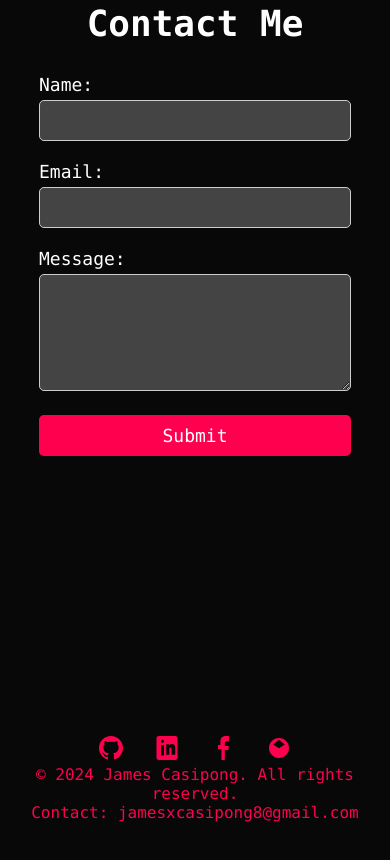
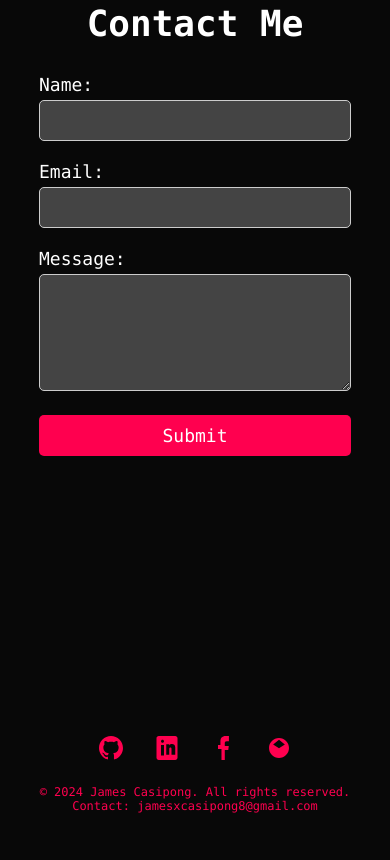
Before and after one commit to jamescasipong/sample-portfolio, a plain HTML site: page index.html in a window 390 px wide. Shown: the part 6086-6946 px from the top of the page. Drawn offline with Linux system fonts and the light colour scheme.

Commit message:
Update style.css

```diff
--- a/style.css
+++ b/style.css
@@ -567,13 +567,21 @@ div .portfolio-items p {
   }
 
   #footer {
-    background-color: #080808;
+    background-color: #transparent;
     color: #ff004f;
     text-align: center;
     padding: 20px 0;
     position: static;
     bottom: 0;
     width: 100%;
+  }
+
+  #footer div {
+	margin-bottom: 20px;
+  }
+
+  #footer p {
+	font-size: 12px;
   }
 
   #about .column div {
```
